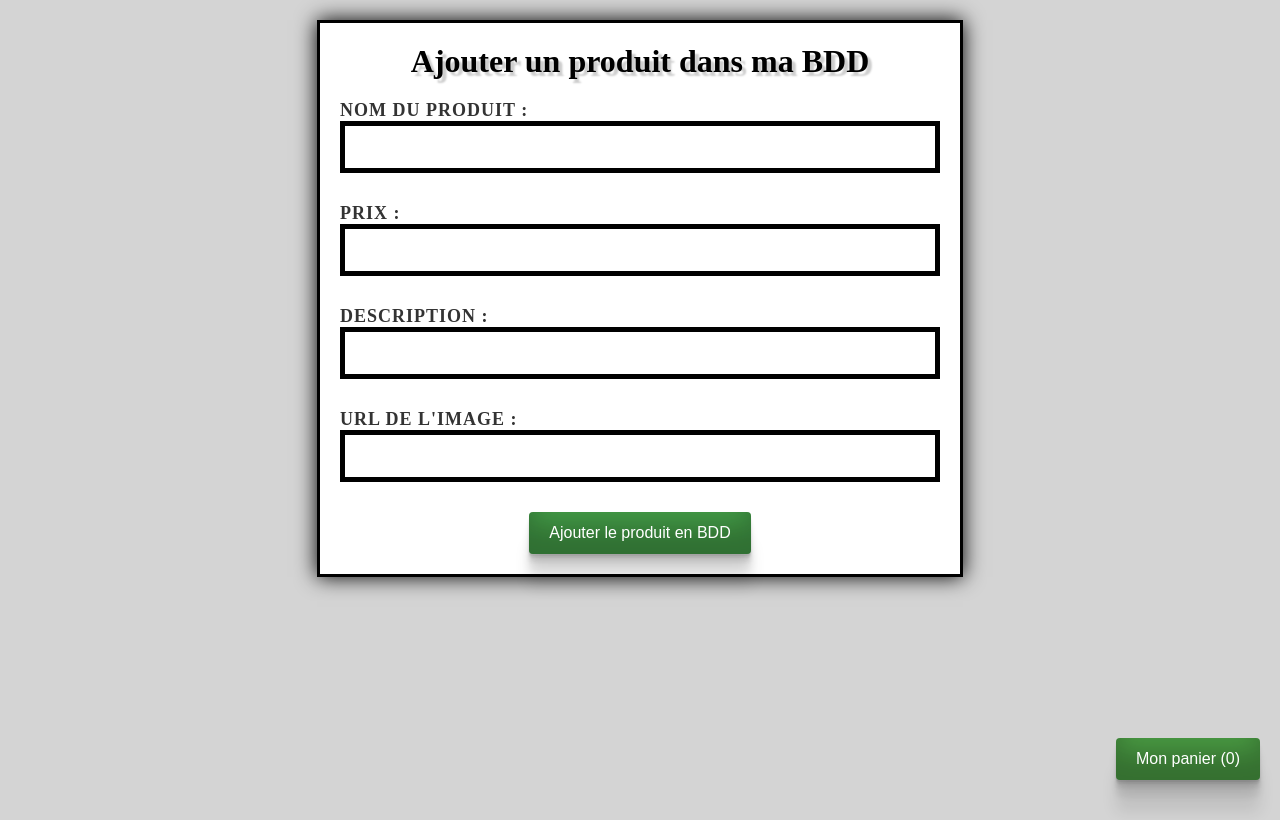
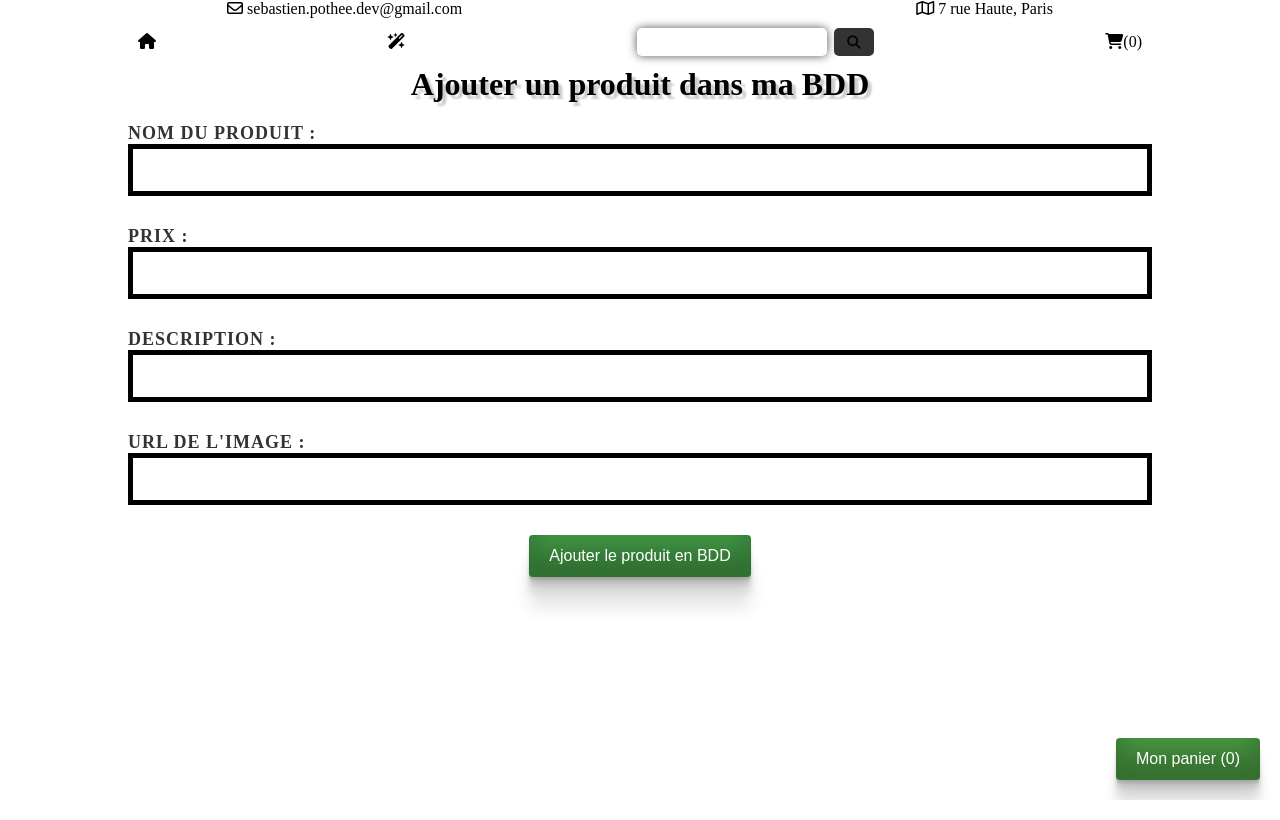
Before and after one commit to Seb-Pot-Dev/Appli, a PHP site: page /admin.php in a window 1280 px wide. Run offline with PHP 8.4, Linux system fonts and the light colour scheme; some libraries are stand-ins or nearby versions.

Commit message:
changed some css for admin

```diff
--- a/admin.php
+++ b/admin.php
@@ -9,11 +9,35 @@ session_start();
     <meta charset="UTF-8">
     <meta name="viewport" content="width=device-width, initial-scale=1.0">
     <link rel="stylesheet" href="adminStyle.css">
+    <script src="https://kit.fontawesome.com/a45e9c27c8.js" crossorigin="anonymous"></script>
     <title>Ajout produit en BDD</title>
 </head>
 
 <body>
-    <main id="background">
+    <header>
+        <address>
+            <a href="mailto:sebastien.pothee.dev@gmail.com"><i class="fa-regular fa-envelope"></i> sebastien.pothee.dev@gmail.com</a>
+            <a href=""><i class="fa-regular fa-map"></i> 7 rue Haute, Paris</a>
+        </address>
+    </header>
+<div class="body">
+    <main>
+        <nav>
+            <a href="index.php"><i class="fa-solid fa-house"></i></a>
+            <a href="admin.php"><i class="fa-solid fa-wand-magic-sparkles"></i></a>
+            <form action="search.php" method="post">
+                <input type="text" name="search">
+                <button type="submit"><i class="fa-solid fa-magnifying-glass"></i></button>
+            </form>
+            <a href="recap.php"><i class="fa-solid fa-cart-shopping"></i>(<?php
+                                                                            $total = 0;
+                                                                            if (isset($_SESSION['products'])) {
+                                                                                foreach ($_SESSION['products'] as $index => $product) {
+                                                                                    $total += $product['qtt'];
+                                                                                }
+                                                                            }
+                                                                            echo $total ?>)</a>
+        </nav>
 
         <?php
         // Check if a message is set in the session
@@ -66,10 +90,9 @@ session_start();
                 </p>
             </form>
         </div>
-</body>
 
-<button id="basket" onclick="location.href='recap.php'" type="button">
-    Mon panier (<?php
+        <button id="basket" onclick="location.href='recap.php'" type="button">
+            Mon panier (<?php
                 $total = 0;
                 if (isset($_SESSION['products'])) {
                     foreach ($_SESSION['products'] as $index => $product) {
@@ -81,5 +104,6 @@ session_start();
 </button>
 
 
+</main>
+</body>
 </html>
-</main>
--- a/adminStyle.css
+++ b/adminStyle.css
@@ -1,23 +1,73 @@
+/*--General--*/
 * {
   padding: 0;
   margin: 0;
+  color: black;
 }
 
-#background {
-  background-color: rgb(212, 212, 212);
-  min-height: 100vh;
-  padding-top: 20px;
+main {
+  display: flex;
+  flex-direction: column;
+  max-width: 80%;
+  justify-content: center;
 }
+div.body{
+  display: flex;
+  flex-direction: column;
+  align-items: center;
+}
+address{
+  display: flex;
+  justify-content: space-around;
+  text-decoration: none;
+}
+  header address a {
+      margin: 0px 10px;
+      text-decoration: none;
+      font-style: normal;
 
-#container {
-  border: 3px solid black;
-  max-width: 600px;
-  margin: auto;
-  /* margin-top: 100px; */
-  background-color: #fff;
-  padding: 20px;
-  box-shadow: 0 0 20px rgb(0, 0, 0);
+  }
+/*--NAV--*/
+/*--NavBar--*/
+nav {
+  display: flex;
+  justify-content: space-between;
+  align-items: center;
+  padding: 10px;
+  max-width: auto;
 }
+nav a {
+  color: rgb(0, 0, 0);
+  text-decoration: none;
+}
+nav i:hover {
+  color: #555;
+}
+nav a:hover {
+  color: #555;
+}
+nav form {
+  display: flex;
+  align-items: center;
+}
+nav input {
+  padding: 0.5em;
+  border: none;
+  border-radius: 5px;
+  margin-right: 0.5em;
+  box-shadow: 0px 0px 10px rgba(0, 0, 0, 0.688);
+}
+nav form button {
+  padding: 0.5em 1em;
+  background-color: #333;
+  color: rgb(185, 185, 185);
+  border: none;
+  border-radius: 5px;
+}
+nav form button:hover {
+  background-color: rgb(107, 107, 107);
+}
+/*--FORM--*/
 label {
   font-size: 18px;
   font-weight: 600;
--- a/store_sp_bdd.sql
+++ b/store_sp_bdd.sql
@@ -37,7 +37,7 @@ INSERT INTO `product` (`id`, `name`, `description`, `price`, `image_url`) VALUES
 	(4, 'gameboy color', 'La Game Boy Color (ゲームボーイカラー, Gēmu Bōi Karā?), abrégé GBC, est la console de jeux vidéo portable succédant à la Game Boy. Créée par Nintendo, elle incorpore un écran couleur à peine plus grand que celui de la Game Boy. En revanche, son processeur est deux fois plus rapide, et sa mémoire deux fois plus grande. Elle est rétrocompatible avec tous les jeux Game Boy de première génération.', 150, 'https://upload.wikimedia.org/wikipedia/commons/3/35/Nintendo-Game-Boy-Color-FL.png'),
 	(5, 'PC gaming', 'ordinateur très chère et très puissant XXxxXX', 99999, 'https://www.cybertek.fr/images_produits/cybertek/configs/20220510114608_1-1200-cyb-min.png'),
 	(6, 'machin', 'maaaaachin truc bidule lorem ipsum', 10, 'zzz'),
-	(7, 'Xbox Serie X', 'Xbox Series est la gamme de consoles de neuvième génération comprenant la Xbox Series X et la Xbox Series S, développées et fabriquées par Microsoft et sorties le 10 novembre 20202,3. Quatrième génération de consoles Xbox, elles succèdent à la Xbox One. La Xbox Series X est annoncée lors de l\'E3 2019, tandis que la Xbox Series S est annoncée le 9 septembre 2020.', 499, 'https://img-prod-cms-rt-microsoft-com.akamaized.net/cms/api/am/imageFileData/RE4mRni?ver=8361');
+	(7, 'Xbox Serie X', 'Xbox Series est la gamme de consoles de neuvième génération comprenant la Xbox Series X et la Xbox Series S, développées et fabriquées par Microsoft et sorties le 10 novembre 20202,3. Quatrième génération de consoles Xbox, elles succèdent à la Xbox One. La Xbox Series X est annoncée lors de lE3 2019, tandis que la Xbox Series S est annoncée le 9 septembre 2020.', 499, 'https://img-prod-cms-rt-microsoft-com.akamaized.net/cms/api/am/imageFileData/RE4mRni?ver=8361');
 
 /*!40103 SET TIME_ZONE=IFNULL(@OLD_TIME_ZONE, 'system') */;
 /*!40101 SET SQL_MODE=IFNULL(@OLD_SQL_MODE, '') */;
--- a/traitement.php
+++ b/traitement.php
@@ -123,9 +123,9 @@ switch ($_GET["action"]) {
             $image_url = filter_input(INPUT_POST, "image_url", FILTER_SANITIZE_FULL_SPECIAL_CHARS);
 
             insertProduct($name, $price, $description, $image_url);
-
             //SET A SUCCESS MESSAGE
             $_SESSION['message'] = "<p class='succes'>Produit ajouter à la BDD avec succès.<p>";
+            header("Location:admin.php");
         } else {
             //SET AN ERROR MESSAGE
             $_SESSION['message'] = "<p class='error'>Il y a eu une erreur lors de l'ajout du produit à la BDD. Recommencez s'il vous plait.";
```
Also changed, not shown: db-functions.php (+7 -5 lines), index.php (+4 -4 lines). Lines whose indentation alone changed are shown as unchanged.
